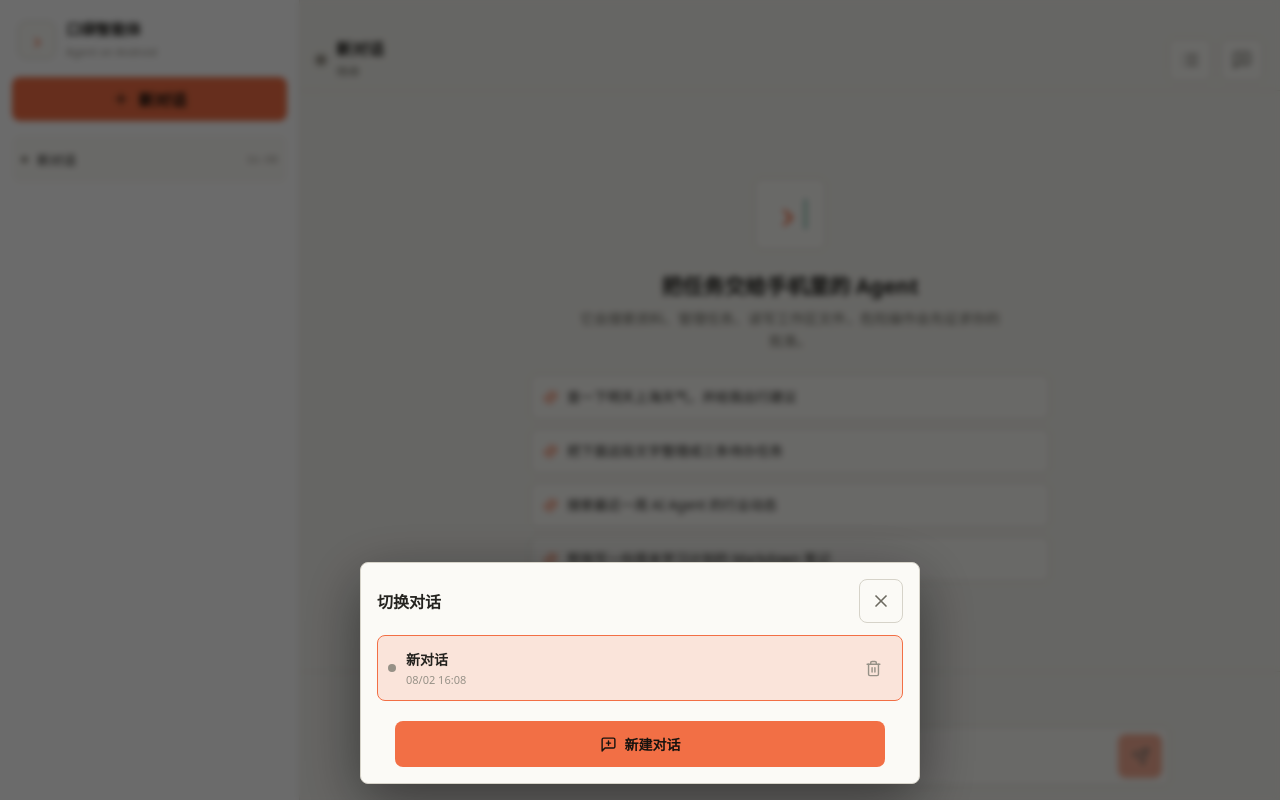
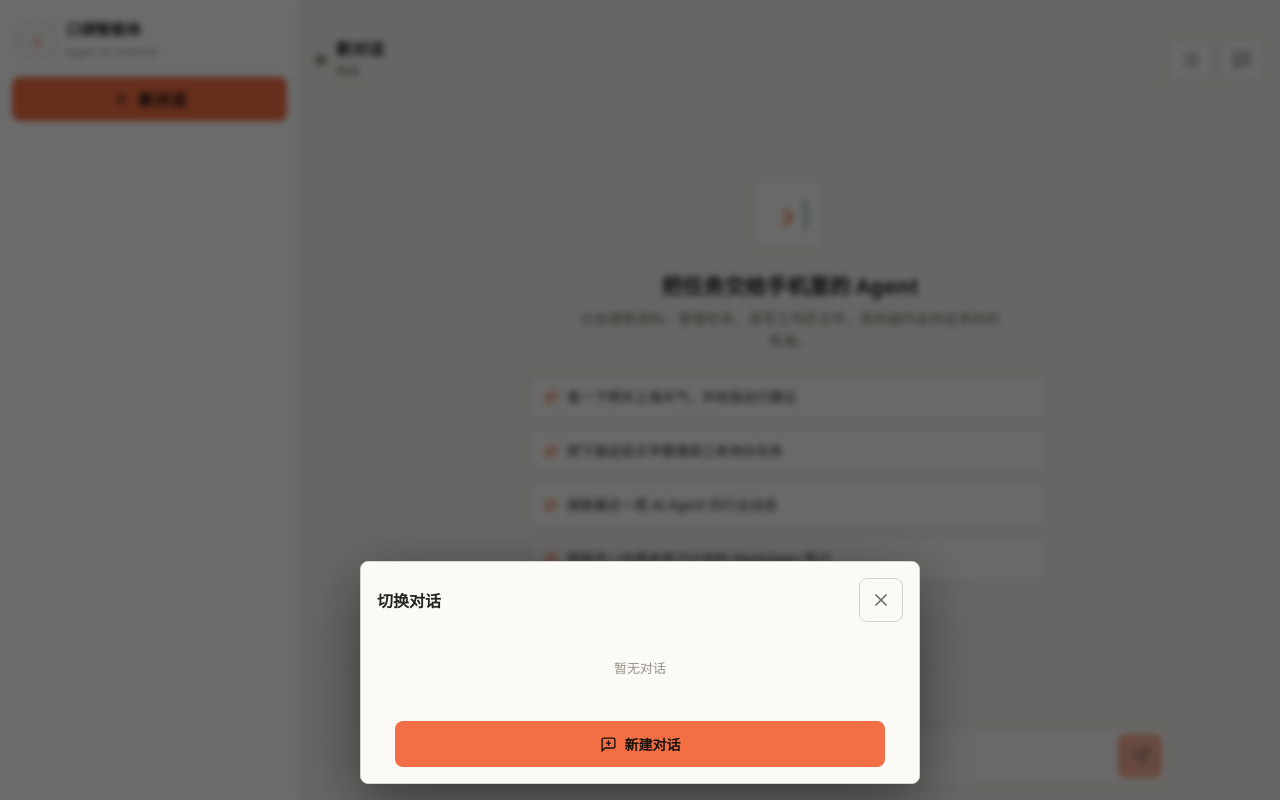
Before and after one commit to WWL221/AI-agent-Android, a React (Vite) app in the folder web/: page / in a window 1280 px wide. Both pictures are taken after a click on the button 1190 px from the left and 60 px from the top of the page. Built offline with nearby package versions, Linux system fonts and the light colour scheme; what @capacitor/core would draw is missing.

Commit message:
Bump to v0.1.2: allow zero conversations after clear

```diff
--- a/package.json
+++ b/package.json
@@ -1,6 +1,6 @@
 {
   "name": "pocket-agent",
-  "version": "0.1.1",
+  "version": "0.1.2",
   "private": true,
   "description": "A Codex-style AI agent that runs on Android phones via a mobile-first PWA and a local Node agent server.",
   "type": "module",
--- a/web/package.json
+++ b/web/package.json
@@ -1,6 +1,6 @@
 {
   "name": "pocket-agent-web",
-  "version": "0.1.1",
+  "version": "0.1.2",
   "private": true,
   "type": "module",
   "scripts": {
--- a/web/src/App.tsx
+++ b/web/src/App.tsx
@@ -45,10 +45,7 @@ function makeThread(title = '新对话'): Thread {
 
 export default function App() {
   const [settings, setSettings] = useState<Settings>(() => loadSettings());
-  const [threads, setThreads] = useState<Thread[]>(() => {
-    const loaded = loadThreads();
-    return loaded.length ? loaded : [makeThread()];
-  });
+  const [threads, setThreads] = useState<Thread[]>(() => loadThreads());
   const [activeId, setActiveId] = useState<string | null>(() => threads[0]?.id ?? null);
   const [tab, setTab] = useState<Tab>('chat');
   const [tasks, setTasks] = useState<AgentTask[]>([]);
@@ -515,10 +512,9 @@ export default function App() {
       if (runRef.current) return;
       const next = threads.filter((thread) => thread.id !== id);
       if (!next.length) {
-        const thread = makeThread();
-        setThreads([thread]);
-        setActiveId(thread.id);
-        activeIdRef.current = thread.id;
+        setThreads([]);
+        setActiveId(null);
+        activeIdRef.current = null;
       } else {
         setThreads(next);
         if (activeId === id) {
@@ -533,9 +529,9 @@ export default function App() {
   );
 
   const handleClearThreads = useCallback(() => {
-    const thread = makeThread();
-    setThreads([thread]);
-    setActiveId(thread.id);
+    setThreads([]);
+    setActiveId(null);
+    activeIdRef.current = null;
     setTab('chat');
   }, []);
 
@@ -579,7 +575,7 @@ export default function App() {
       <main className="main-panel">
         {tab === 'chat' && (
           <ChatScreen
-            thread={activeThread}
+            thread={activeThread ?? null}
             threads={threads}
             activeId={activeId || ''}
             running={running}
--- a/web/src/components/ChatScreen.tsx
+++ b/web/src/components/ChatScreen.tsx
@@ -13,7 +13,7 @@ const SUGGESTIONS = [
 ];
 
 interface Props {
-  thread: Thread;
+  thread: Thread | null;
   threads: Thread[];
   activeId: string;
   running: boolean;
@@ -47,7 +47,10 @@ export default function ChatScreen({
   const [confirmDeleteId, setConfirmDeleteId] = useState<string | null>(null);
   const scrollRef = useRef<HTMLDivElement>(null);
   const stickToBottomRef = useRef(true);
-  const visibleMessages = useMemo(() => thread.messages.filter((message) => message.content || message.toolCalls.length), [thread.messages]);
+  const visibleMessages = useMemo(
+    () => (thread ? thread.messages.filter((message) => message.content || message.toolCalls.length) : []),
+    [thread]
+  );
   const suggestions = useMemo(() => {
     const custom = (quickPhrases || []).map((phrase) => phrase.trim()).filter(Boolean);
     return custom.length ? custom : SUGGESTIONS;
@@ -58,7 +61,7 @@ export default function ChatScreen({
     const container = scrollRef.current;
     if (!container) return;
     container.scrollTo({ top: container.scrollHeight, behavior: 'auto' });
-  }, [thread.messages, running]);
+  }, [thread?.messages, running]);
 
   const handleMessagesScroll = () => {
     const container = scrollRef.current;
@@ -113,7 +116,7 @@ export default function ChatScreen({
         <div className="topbar-title">
           <span className={`live-dot ${running ? 'active' : ''}`} aria-hidden="true" />
           <div>
-            <h1>{thread.title}</h1>
+            <h1>{thread?.title || '新对话'}</h1>
             <p>{running ? 'Agent 正在执行' : '待命'}</p>
           </div>
         </div>
@@ -225,6 +228,9 @@ export default function ChatScreen({
               </button>
             </div>
             <div className="thread-sheet-list">
+              {threads.length === 0 && (
+                <div className="thread-sheet-empty">暂无对话</div>
+              )}
               {threads.map((item) => {
                 const active = item.id === activeId;
                 return (
--- a/web/src/styles.css
+++ b/web/src/styles.css
@@ -786,6 +786,13 @@ button:disabled {
   margin-bottom: 12px;
 }
 
+.thread-sheet-empty {
+  padding: 24px 12px;
+  text-align: center;
+  color: var(--faint);
+  font-size: 13px;
+}
+
 .thread-sheet-row {
   display: flex;
   align-items: center;
```
Also changed, not shown: 1 other file (tests, documents, lock files or other folders).
